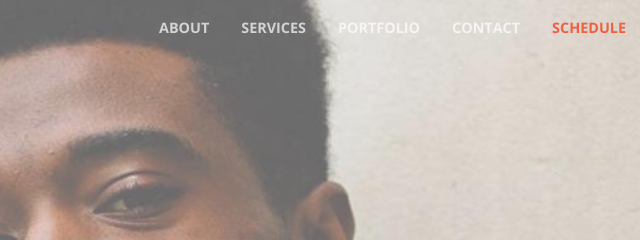
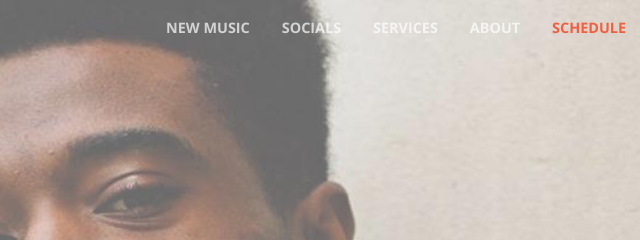
Before and after one commit to bsea123/MusicWebsite, a website with bundled scripts: page index.html in a window 1280 px wide. Shown: the top 240 px of the page, 553-1193 px from the left. Built offline with nearby package versions, Linux system fonts and the light colour scheme.

Commit message:
Restructuring Nav Bar

```diff
--- a/index.html
+++ b/index.html
@@ -41,16 +41,16 @@
         <div class="collapse navbar-collapse" id="navbarResponsive">
           <ul class="navbar-nav ml-auto">
             <li class="nav-item">
-              <a class="nav-link js-scroll-trigger" href="#about">About</a>
+              <a class="nav-link js-scroll-trigger" href="#portfolio">New Music</a>
+            </li>
+            <li class="nav-item">
+              <a class="nav-link js-scroll-trigger" href="#contact">Socials</a>
             </li>
             <li class="nav-item">
               <a class="nav-link js-scroll-trigger" href="#services">Services</a>
             </li>
             <li class="nav-item">
-              <a class="nav-link js-scroll-trigger" href="#portfolio">Portfolio</a>
-            </li>
-            <li class="nav-item">
-              <a class="nav-link js-scroll-trigger" href="#contact">Contact</a>
+              <a class="nav-link js-scroll-trigger" href="#about">About</a>
             </li>
             <li class="nav-item">
               <a class="nav-link js-scroll-trigger" href="#calendar">Schedule</a>
```
